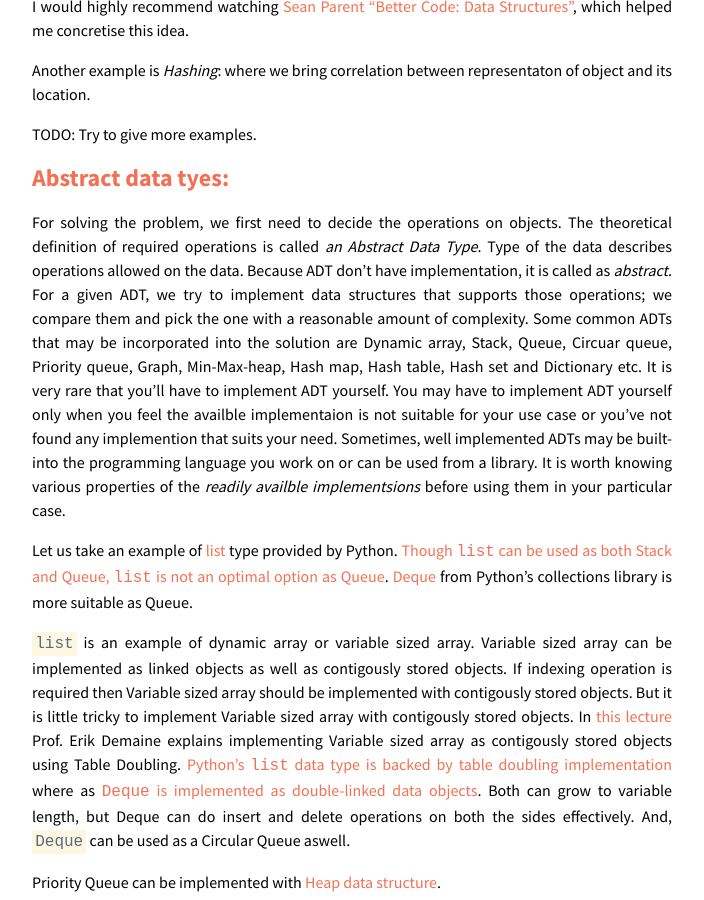
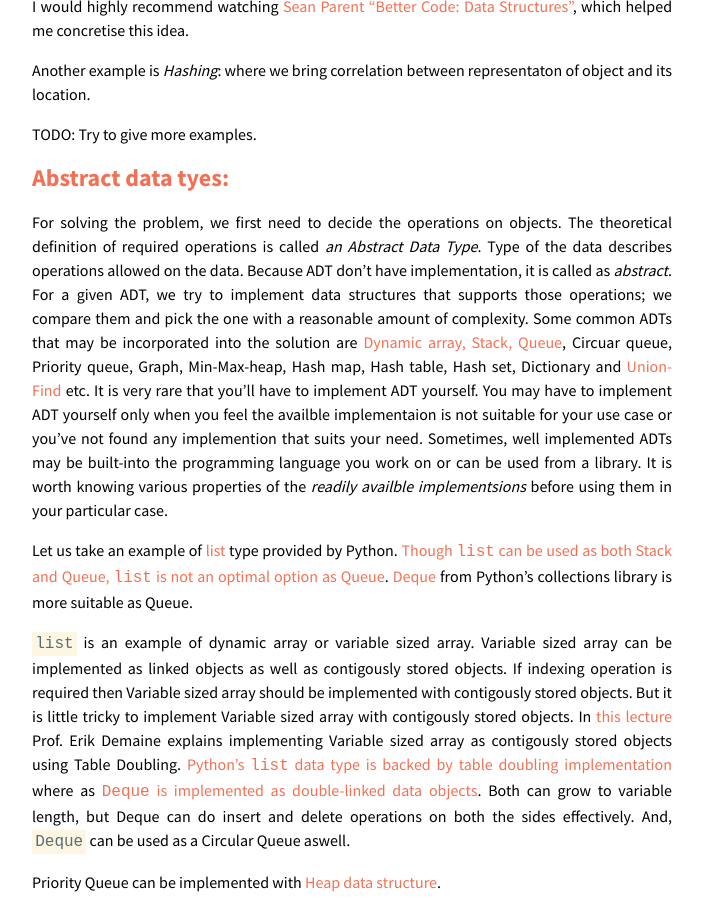
Before and after one commit to nsaikiran/impression, a Jekyll site: the page built from _posts/2020-01-06-notes-on-datastructures-and-algorithms.md, in a window 1280 px wide and 900 px high, scrolled down 3020 px. Shown: the whole window, without its empty margins (288-992 px from the left). Built offline with Jekyll 4.4.1, drawn with Linux system fonts in a browser that asks for light colours; comment, search, counter and statistics services are not loaded.

Commit message:
Add links

```diff
--- a/_posts/2020-01-06-notes-on-datastructures-and-algorithms.md
+++ b/_posts/2020-01-06-notes-on-datastructures-and-algorithms.md
@@ -76,7 +76,7 @@ TODO: Try to give more examples.
 
 ## Abstract data tyes:
 For solving the problem, we first need to decide the operations on objects. The theoretical definition of required operations is called _an Abstract Data Type_. Type of the data describes operations allowed on the data. Because ADT don't have implementation, it is called as _abstract_. For a given ADT, we try to implement data structures that supports those operations; we compare them and pick the one with a reasonable amount of complexity.
-Some common ADTs that may be incorporated into the solution are Dynamic array, Stack, Queue, Circuar queue, Priority queue, Graph, Min-Max-heap, Hash map, Hash table, Hash set and Dictionary etc. It is very rare that you'll have to implement ADT yourself. You may have to implement ADT yourself only when you feel the availble implementaion is not suitable for your use case or you've not found any implemention that suits your need.
+Some common ADTs that may be incorporated into the solution are [Dynamic array, Stack, Queue](https://web.stanford.edu/class/archive/cs/cs106b/cs106b.1186/lectures/05-Stacks_Queues/5-Stacks_Queues.pdf), Circuar queue, Priority queue, Graph, Min-Max-heap, Hash map, Hash table, Hash set, Dictionary and [Union-Find](https://www.cs.princeton.edu/~rs/AlgsDS07/01UnionFind.pdf) etc. It is very rare that you'll have to implement ADT yourself. You may have to implement ADT yourself only when you feel the availble implementaion is not suitable for your use case or you've not found any implemention that suits your need.
 Sometimes, well implemented ADTs may be built-into the programming language you work on or can be used from a library. It is worth knowing various properties of the _readily availble implementsions_ before using them in your particular case.
 
 Let us take an example of [list](https://docs.python.org/3/faq/design.html#how-are-lists-implemented-in-cpython) type provided by Python. [Though `list` can be used as both Stack and Queue, `list` is not an optimal option as Queue](https://docs.python.org/3/tutorial/datastructures.html#using-lists-as-queues). [Deque](https://docs.python.org/2/library/collections.html#collections.deque) from Python's collections library is more suitable as Queue.
```
